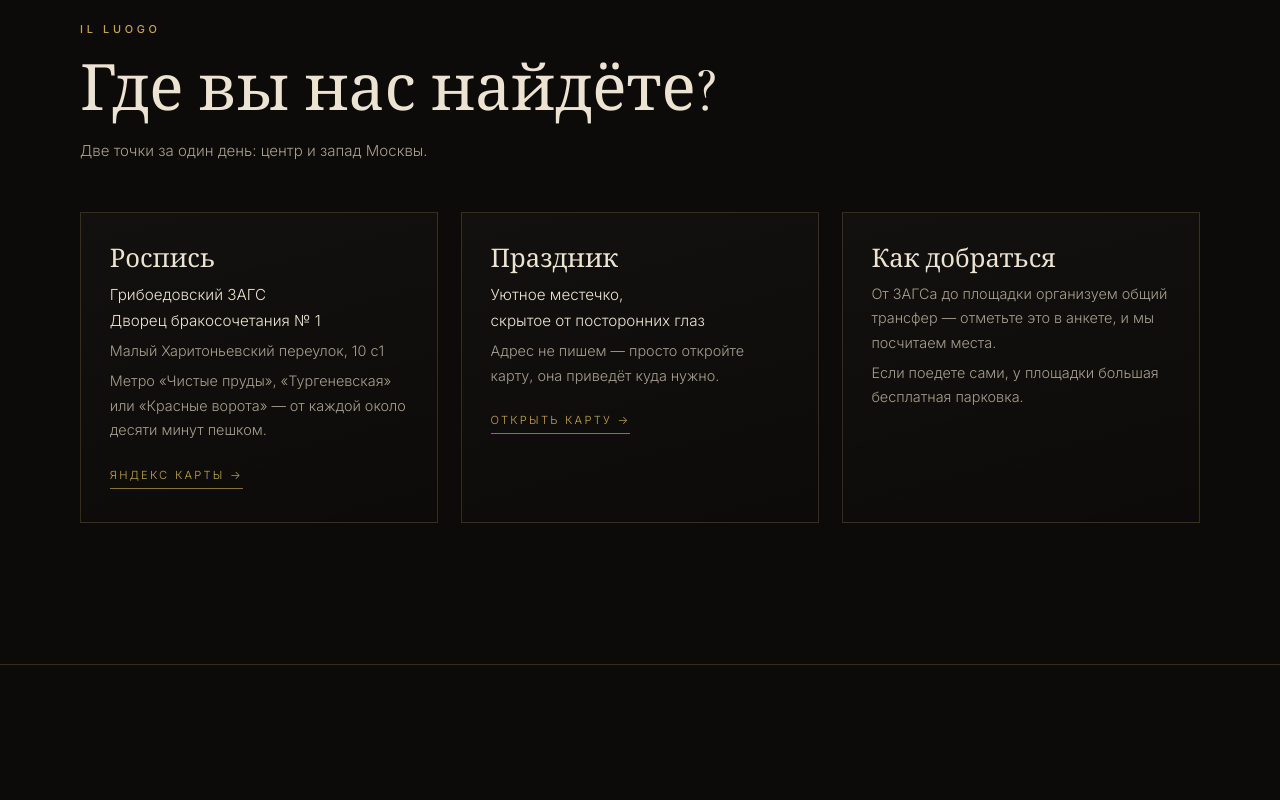
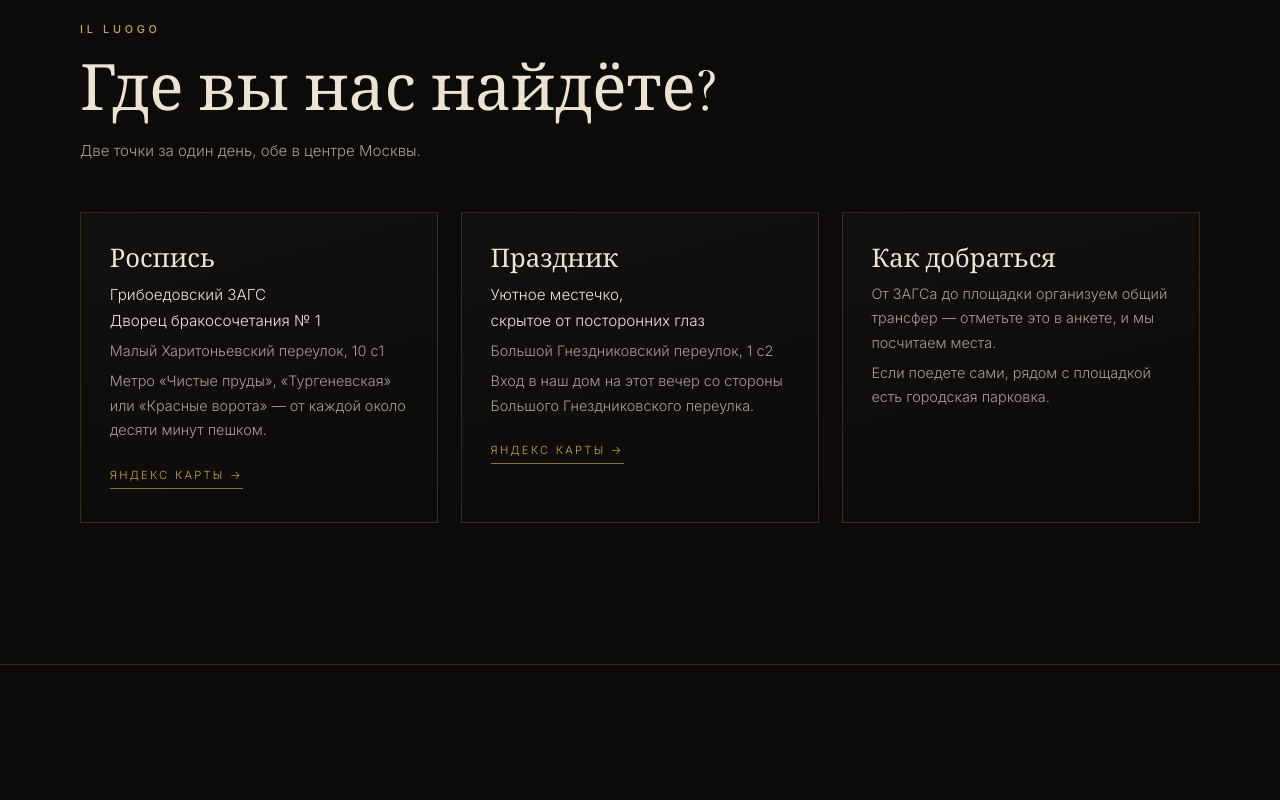
Before and after one commit to andresidoroff-afk/Wedding, a plain HTML site: page index.html in a window 1280 px wide. Shown: the part 3560-4360 px from the top of the page. Drawn offline with nearby package versions, Linux system fonts and the light colour scheme.

Commit message:
Add files via upload

```diff
--- a/index.html
+++ b/index.html
@@ -537,7 +537,7 @@ footer{padding:4.5rem 0 3.5rem;text-align:center;border-top:1px solid var(--line
   <div class="wrap rv">
     <p class="eyebrow">Il Luogo</p>
     <h2 class="sec-title">Где вы нас найдёте?</h2>
-    <p class="sec-sub">Две точки за один день: центр и запад Москвы.</p>
+    <p class="sec-sub">Две точки за один день, обе в центре Москвы.</p>
 
     <div class="cards">
       <div class="card">
@@ -550,13 +550,14 @@ footer{padding:4.5rem 0 3.5rem;text-align:center;border-top:1px solid var(--line
       <div class="card">
         <h3>Праздник</h3>
         <p class="addr">Уютное местечко,<br>скрытое от посторонних глаз</p>
-        <p>Адрес не пишем — просто откройте карту, она приведёт куда нужно.</p>
-        <a class="maplink" href="https://maps.app.goo.gl/L7Rfm2ZfEKbga7j38" target="_blank" rel="noopener">Открыть карту →</a>
+        <p>Большой Гнездниковский переулок, 1&nbsp;с2</p>
+        <p>Вход в наш дом на этот вечер со стороны Большого Гнездниковского переулка.</p>
+        <a class="maplink" href="https://yandex.com/maps/-/CTcXqOYY" target="_blank" rel="noopener">Яндекс Карты →</a>
       </div>
       <div class="card">
         <h3>Как добраться</h3>
         <p>От ЗАГСа до площадки организуем общий трансфер — отметьте это в анкете, и мы посчитаем места.</p>
-        <p>Если поедете сами, у площадки большая бесплатная парковка.</p>
+        <p>Если поедете сами, рядом с площадкой есть городская парковка.</p>
       </div>
     </div>
   </div>
@@ -604,7 +605,7 @@ footer{padding:4.5rem 0 3.5rem;text-align:center;border-top:1px solid var(--line
       </details>
       <details>
         <summary>А где именно будет праздник?</summary>
-        <div class="ans">Это уютное местечко, скрытое от посторонних глаз, — потому адрес и не пишем. Ссылка на карту есть в разделе «Где вы нас найдёте?», она приведёт куда нужно. Ну а тем, кто поедет трансфером, и думать не придётся.</div>
+        <div class="ans">Это уютное местечко, скрытое от посторонних глаз в самом центре Москвы. Ссылка на карту есть в разделе «Где вы нас найдёте?», она приведёт куда нужно. Ну а тем, кто поедет трансфером, и думать не придётся.</div>
       </details>
       <details>
         <summary>До скольки всё продлится?</summary>
@@ -816,7 +817,7 @@ footer{padding:4.5rem 0 3.5rem;text-align:center;border-top:1px solid var(--line
     </div>
 
     <p style="color:var(--cream-dim);font-size:.72rem;letter-spacing:.2em;text-transform:uppercase">
-      5 · IX · MMXXVI
+      V · IX · MMXXVI
     </p>
 
     <p class="foot-quote">«Семья — это не самое важное. Семья — это всё»</p>
```
